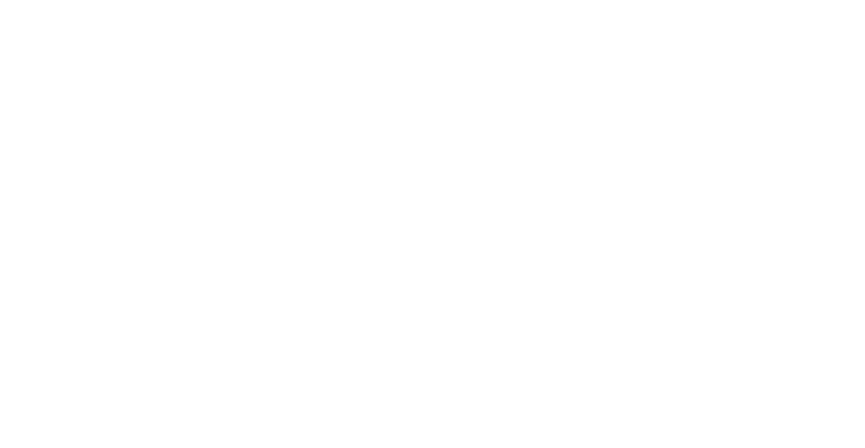
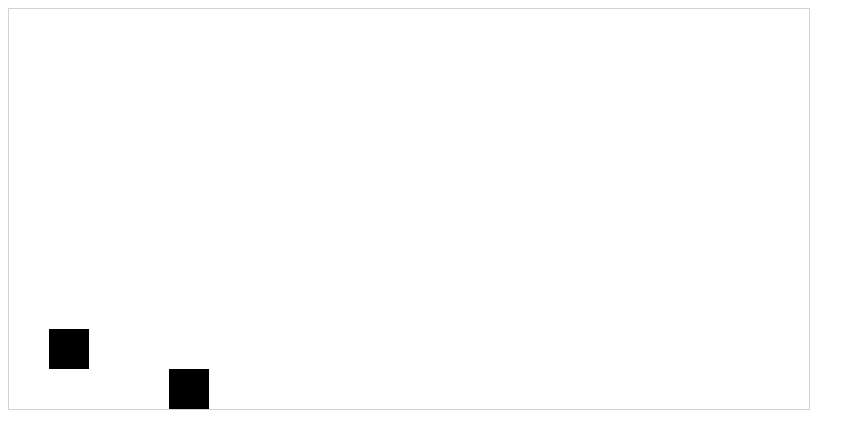
Before and after one commit to carloszan/dinosaur, a website: page public/index.html in a window 1280 px wide. Shown: the whole page, without its empty margins (0-865 px from the left). Drawn offline with Linux system fonts and the light colour scheme.

Commit message:
tela do jogo

```diff
--- a/package.json
+++ b/package.json
@@ -2,7 +2,7 @@
   "name": "dinossauro",
   "version": "1.0.0",
   "description": "a dinosaur game",
-  "main": "game.js",
+  "main": "server.js",
   "scripts": {
     "start": "nodemon server.js --watch ./public",
     "test": "echo \"Error: no test specified\" && exit 1"
--- a/public/game.js
+++ b/public/game.js
@@ -1,9 +1,29 @@
 export default function createGame() {
-  function print() {
-    console.log('hello world')
+  const state = {
+    players: {
+      player1: {
+        x: 1,
+        y: 1
+      },
+      player2: {
+        x: 4,
+        y: 0
+      }
+    },
+    width: 20,
+    height: 10
+  }
+
+  function keyboardInput(command) {
+    if (command.key != "ArrowUp")
+      return
+
+    const player = state.players[command.player]
+    player.y += 1
   }
 
   return {
-    print
+    state,
+    keyboardInput
   }
 }
--- a/public/index.html
+++ b/public/index.html
@@ -1,16 +1,37 @@
 <html>
   <head>
     <title>dinosaurjs</title>
+    <style>
+      #screen {
+        border: 1px solid #d3d3d3;
+        width: 800px;
+        height: 400px;
+        image-rendering: pixelated;
+        image-rendering: crisp-edges;
+        image-rendering: -moz-crisp-edges;
+      }
+    </style>
   </head>
   <body>
-    <canvas id="screen" width="10" height="10"></canvas>
+    <canvas id="screen" width="20" height="10"></canvas>
 
     <script type="module">
       import createGame from './game.js'
+      import renderScreen from './render-screen.js'
+      import createKeyboardListener from './keyboard-listener.js'
 
       const game = createGame()
+      const keyboardListener = createKeyboardListener()
 
-      game.print()
+      keyboardListener.subscribe((command) => {
+        game.keyboardInput({
+          key: command.key,
+          player: 'player1'
+        })
+      })
+
+      const screen = document.getElementById("screen")
+      renderScreen(screen, game, requestAnimationFrame)
     </script>
   </body>
 </html>
--- /dev/null
+++ b/public/keyboard-listener.js
@@ -0,0 +1,23 @@
+export default function createKeyboardListener() {
+  document.addEventListener('keydown', function (key) {
+    notifyAll({
+      key: key.key
+    })
+  })
+
+  const observers = []
+
+  function subscribe(observer) {
+    observers.push(observer)
+  }
+
+  function notifyAll(command) {
+    for(let observer of observers) {
+      observer(command)
+    }
+  }
+
+  return {
+    subscribe
+  }
+}
--- /dev/null
+++ b/public/render-screen.js
@@ -0,0 +1,29 @@
+function cleanScreen(ctx) {
+  ctx.fillStyle = 'white'
+  ctx.clearRect(0, 0, 20, 10);
+}
+
+function setCanvasOriginToLowerLeftCorner(ctx, height) {
+  ctx.translate(0, height);
+  ctx.scale(1, -1);
+}
+
+function render(ctx, game, requestAnimationFrame) {
+  cleanScreen(ctx)
+
+  for(let playerId in game.state.players) {
+    const player = game.state.players[playerId]
+    ctx.fillStyle = "#000000"
+    ctx.fillRect(player.x, player.y, 1, 1)
+  }
+
+  requestAnimationFrame(() => {
+    render(ctx, game, requestAnimationFrame)
+  })
+}
+
+export default function renderScreen(screen, game, requestAnimationFrame) {
+  const ctx = screen.getContext("2d")
+  setCanvasOriginToLowerLeftCorner(ctx, game.state.height)
+  render(ctx, game, requestAnimationFrame)
+}
```
